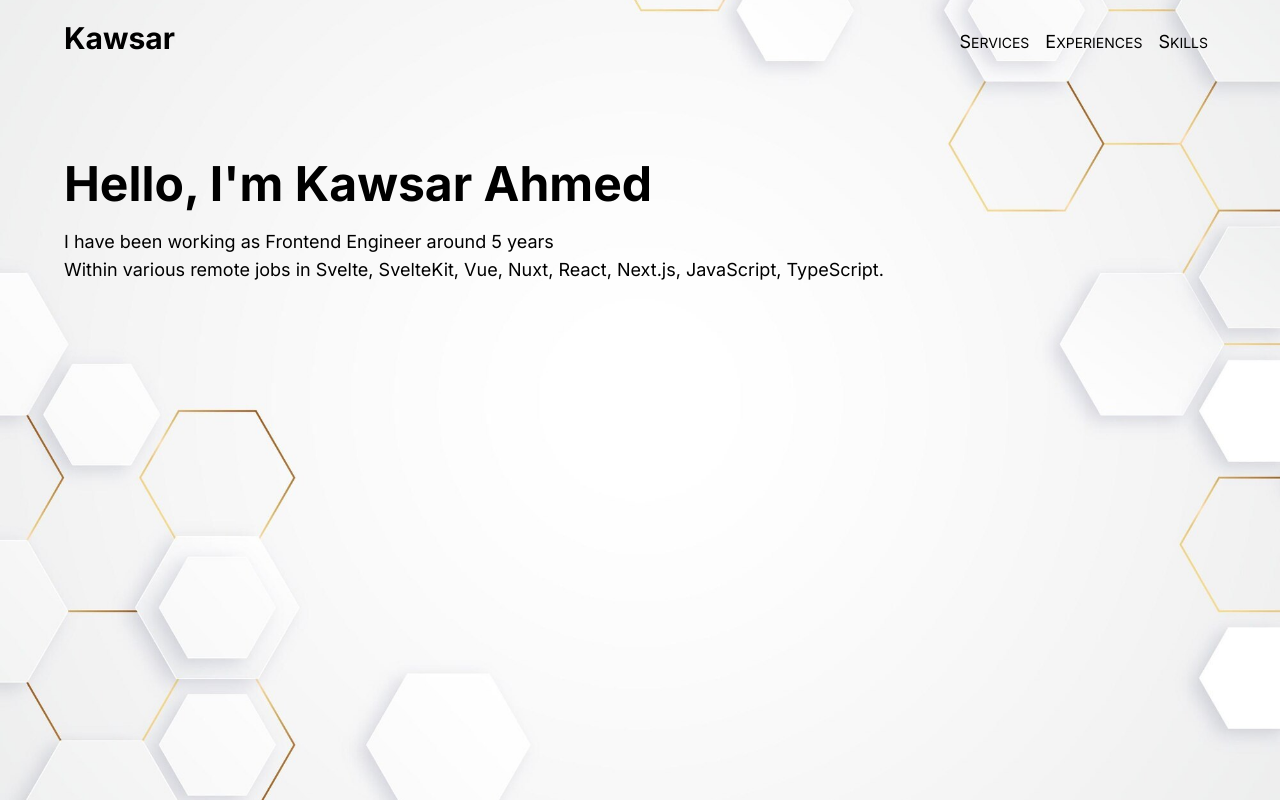
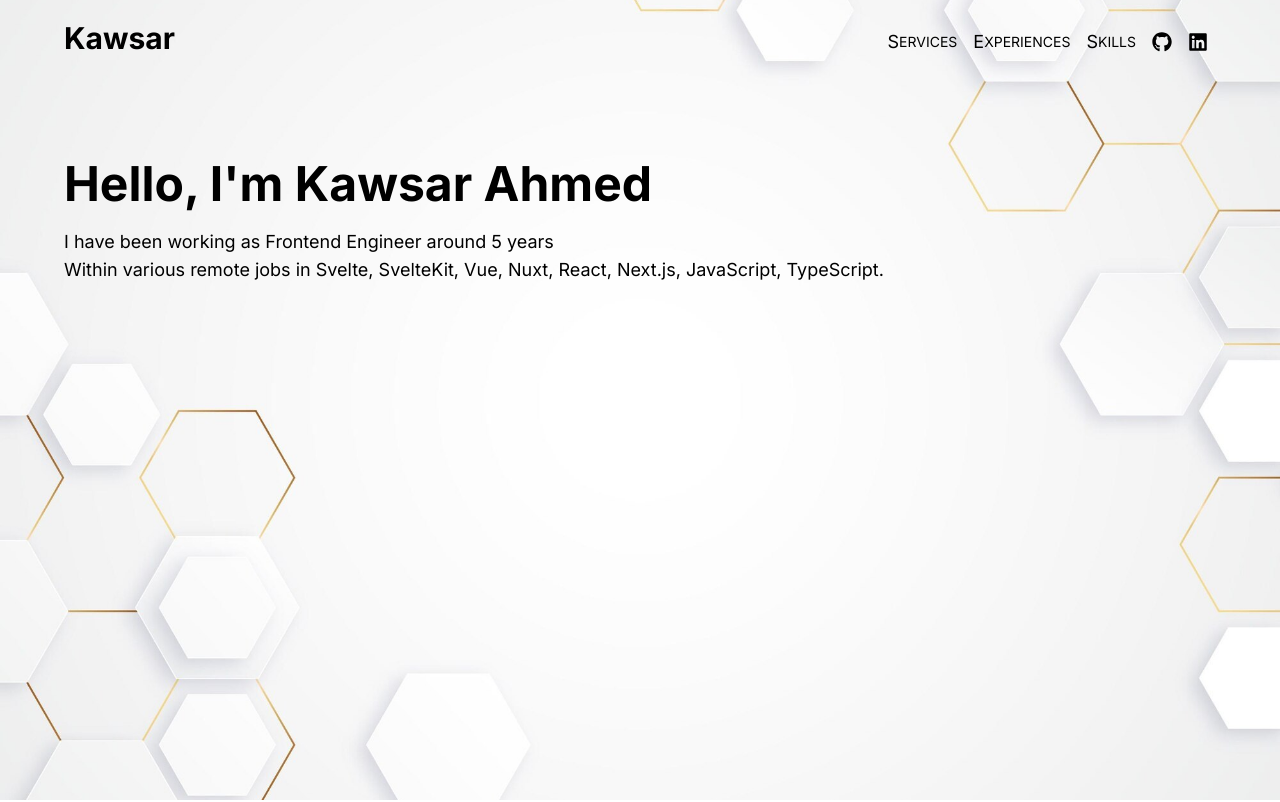
Before and after one commit to prokawsar/services-nextjs, a Next.js app: page / in a window 1280 px wide. Shown: the top 802 px of the page. Built offline with nearby package versions, Linux system fonts and the light colour scheme.

Commit message:
header icon added

```diff
--- a/src/app/components/Header.tsx
+++ b/src/app/components/Header.tsx
@@ -1,5 +1,7 @@
 import Link from 'next/link'
 import NavItem from './NavItem'
+import '@fortawesome/fontawesome-svg-core/styles.css'
+import { faGithub, faLinkedin } from '@fortawesome/free-brands-svg-icons'
 
 export default function Header() {
   return (
@@ -15,6 +17,16 @@ export default function Header() {
           <NavItem name="Services" url="/services" />
           <NavItem name="experiences" url="/experiences" />
           <NavItem name="skills" url="/skills" />
+          <NavItem
+            url="https://github.com/prokawsar"
+            icon={faGithub}
+            target="_blank"
+          />
+          <NavItem
+            url="https://www.linkedin.com/in/prokawsar/"
+            icon={faLinkedin}
+            target="_blank"
+          />
         </div>
       </div>
     </div>
--- a/src/app/components/NavItem.tsx
+++ b/src/app/components/NavItem.tsx
@@ -1,18 +1,32 @@
+import { IconProp, SizeProp } from '@fortawesome/fontawesome-svg-core'
+import { FontAwesomeIcon } from '@fortawesome/react-fontawesome'
 import Link from 'next/link'
 
 type Props = {
-  name: string
   url: string
+  name?: string
+  target?: string
+  icon?: IconProp
+  iconSize?: SizeProp
 }
 
-export default function NavItem({ name, url }: Props) {
+export default function NavItem({
+  name = '',
+  url,
+  icon = '0',
+  iconSize = '1x',
+  target,
+}: Props) {
   return (
     <Link
-      className="rounded-md p-2 text-sm uppercase hover:bg-gray-100 hover:font-semibold duration-150"
+      className="rounded-md flex items-center p-2 text-sm uppercase hover:bg-gray-100 hover:font-semibold duration-150"
       href={url}
+      target={target}
     >
       <span className="text-lg">{name[0]}</span>
       {name.substring(1, name.length)}
+
+      <FontAwesomeIcon className="!h-5 !w-5" icon={icon} />
     </Link>
   )
 }
```
